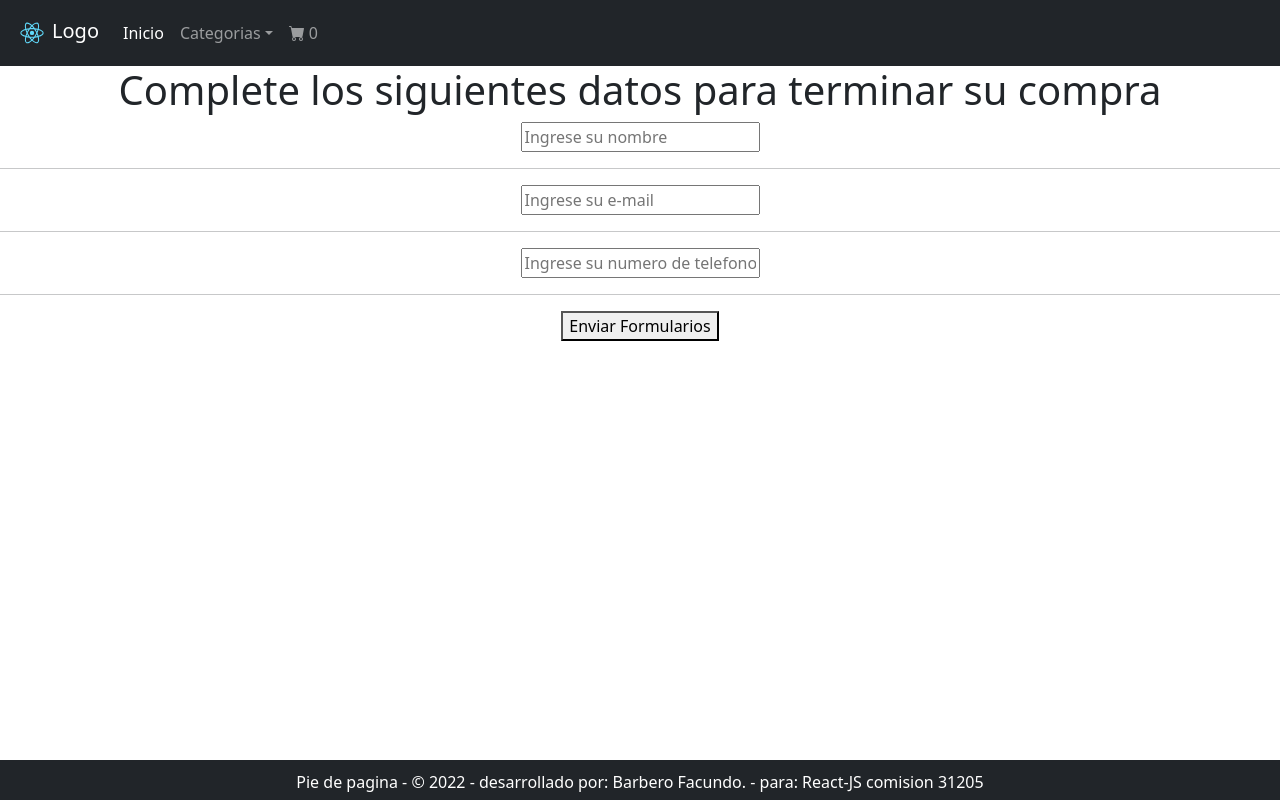
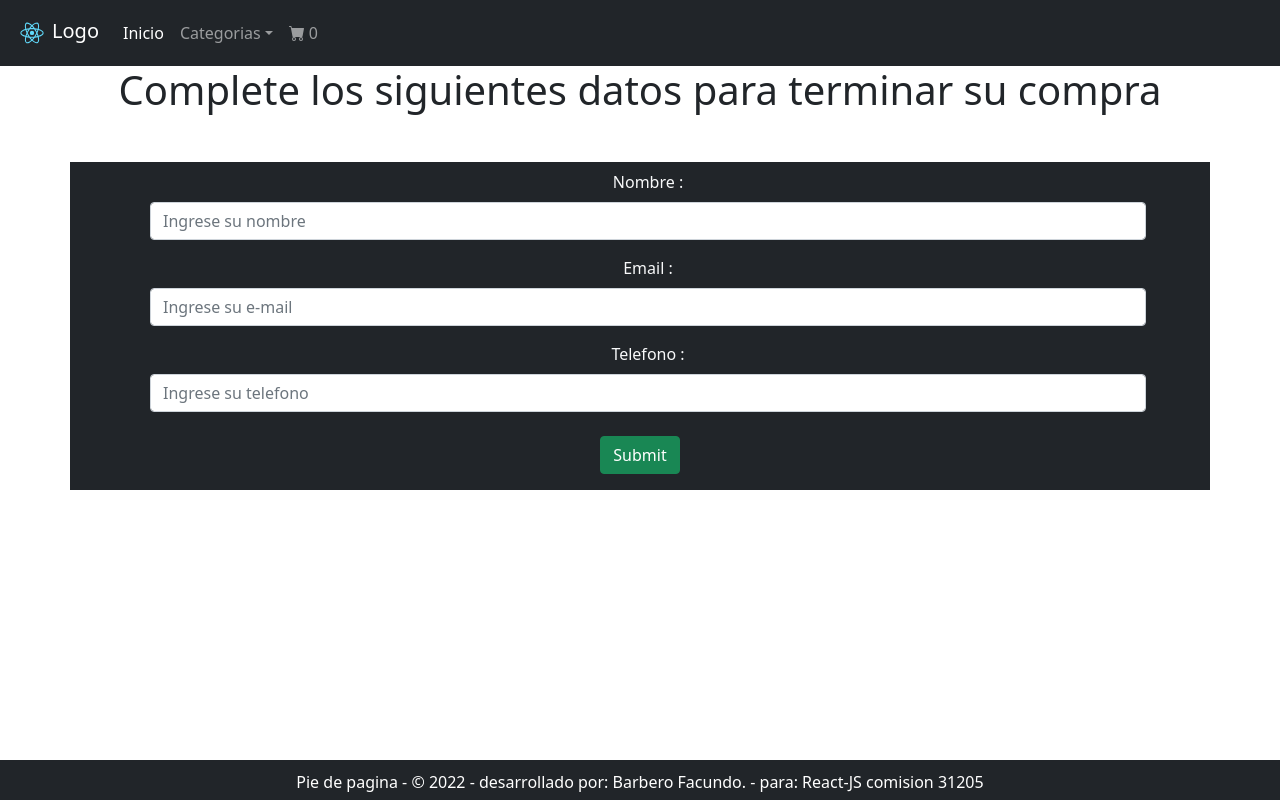
Before and after one commit to fbarbero98/react-JS-Facundo_Barbero, a React (Create React App) app: page /checkout in a window 1280 px wide. Built offline with nearby package versions, Linux system fonts and the light colour scheme; the HTML template or start-up script is replaced by a standard one.

Commit message:
Se agrego validacion basica

```diff
--- a/src/components/Checkout.jsx
+++ b/src/components/Checkout.jsx
@@ -4,6 +4,8 @@ import { useState, useEffect } from "react";
 import { CartContext } from "../context/CartContext";
 import { addDoc, collection, getFirestore } from "firebase/firestore";
 import { Link } from "react-router-dom";
+import Swal from "sweetalert2";
+import withReactContent from "sweetalert2-react-content";
 
 export default function Checkout() {
   //Los estados son para que se setee el nombre, celular o mail, dependiendo lo que manden a los inputs
@@ -21,8 +23,16 @@ export default function Checkout() {
   const db = getFirestore(); //Con esto llamamos a firestore para conectarnos con el server
   const orderCollection = collection(db, "orders"); //Con esto armamos una coleccion que nosotros queremos guardar en la variable
   //Si la coleccion ya existe, la busca, sino la crea.
-
+  const mySwal = withReactContent(Swal);
   function handleClick() {
+    if (userName === "" || userEmail === "" || userPhone === "") {
+      mySwal.fire({
+        title: "Error!",
+        text: "Debe completar todos los campos",
+        icon: "error",
+        confirmButtonText: "Volver",
+      });
+    } else {
       const order = {
         //Order va a tener los datos del "ticket"
         buyer: { name: userName, email: userEmail, phone: userPhone },
@@ -36,7 +46,8 @@ export default function Checkout() {
         setIdOrder(id);
       });
       console.log(order);
-    setCart([])
+      setCart([]);
+    }
   }
 
   useEffect(() => {
@@ -63,24 +74,112 @@ export default function Checkout() {
   ) : (
     <div>
       <h1>Complete los siguientes datos para terminar su compra</h1>
+      <div className="container w-auto bg-dark">
+        <form className="row text-light m-5 ">
+          <div className="col-md-12 m-2">
+            <label htmlFor="inputUserName" className="form-label">
+              Nombre :{" "}
+            </label>
+            <input
+              type={"text"}
+              required
+              className="form-control"
+              aria-label="Nombre"
+              placeholder="Ingrese su nombre"
+              onChange={(e) => setUserName(e.target.value)}
+            ></input>
+          </div>
 
+          {/*Accedemos al evento y del evento extraemos el value (target es porque el valor que necesitamos esta dentro de la prop target) */}
+          <div className="col-sm-12 m-2">
+            <label htmlFor="inputEmail4" className="form-label">
+              Email :{" "}
+            </label>
             <input
-        onChange={(e) => setUserName(e.target.value)}
-        placeholder="Ingrese su nombre"
+              type={"email"}
+              required
+              className="form-control"
+              id="inputEmail4"
+              placeholder="Ingrese su e-mail"
+              onChange={(e) => setUserEmail(e.target.value)}
             ></input>
-      {/*Accedemos al evento y del evento extraemos el value (target es porque el valor que necesitamos esta dentro de la prop target) */}
-      <hr />
+          </div>
+
+          <div className="col-sm-12 m-2">
+            <label htmlFor="inputPhone4" className="form-label">
+              {" "}
+              Telefono :{" "}
+            </label>
             <input
-        onChange={(e) => setUserEmail(e.target.value)}
-        placeholder="Ingrese su e-mail"
+              type={"number"}
+              required
+              className="form-control"
+              id="inputPhone4"
+              placeholder="Ingrese su telefono"
+              onChange={(e) => setUserPhone(e.target.value)}
             ></input>
-      <hr />
+          </div>
+
+          <div className="d-flex justify-content-center">
+            <div className="col-sm-12 m-3 align-content-center">
               <input
-        onChange={(e) => setUserPhone(e.target.value)}
-        placeholder="Ingrese su numero de telefono"
+                type={"submit"}
+                className="btn btn-success"
+                onClick={() => handleClick()}
               ></input>
-      <hr />
-      <button onClick={() => handleClick()}> Enviar Formularios </button>
+            </div>
+          </div>
+        </form>
+      </div>
     </div>
   );
 }
+
+/*<form class="row g-3">
+<div class="row g-3">
+  <div class="col">
+    <input type="text" class="form-control" placeholder="First name" aria-label="First name">
+  </div>
+  <div class="col-md-6">
+    <label for="inputEmail4" class="form-label">Email</label>
+    <input type="email" className="form-control" id="inputEmail4" placeholder="Ingrese su e-mail" onChange={(e) => setUserEmail(e.target.value)}> </input>
+  </div>
+  <div class="col-md-6">
+    <label for="inputPassword4" class="form-label">Password</label>
+    <input type="password" class="form-control" id="inputPassword4">
+  </div>
+  <div class="col-12">
+    <label for="inputAddress" class="form-label">Address</label>
+    <input type="text" class="form-control" id="inputAddress" placeholder="1234 Main St">
+  </div>
+  <div class="col-12">
+    <label for="inputAddress2" class="form-label">Address 2</label>
+    <input type="text" class="form-control" id="inputAddress2" placeholder="Apartment, studio, or floor">
+  </div>
+  <div class="col-md-6">
+    <label for="inputCity" class="form-label">City</label>
+    <input type="text" class="form-control" id="inputCity">
+  </div>
+  <div class="col-md-4">
+    <label for="inputState" class="form-label">State</label>
+    <select id="inputState" class="form-select">
+      <option selected>Choose...</option>
+      <option>...</option>
+    </select>
+  </div>
+  <div class="col-md-2">
+    <label for="inputZip" class="form-label">Zip</label>
+    <input type="text" class="form-control" id="inputZip">
+  </div>
+  <div class="col-12">
+    <div class="form-check">
+      <input class="form-check-input" type="checkbox" id="gridCheck">
+      <label class="form-check-label" for="gridCheck">
+        Check me out
+      </label>
+    </div>
+  </div>
+  <div class="col-12">
+    <button type="submit" class="btn btn-primary">Sign in</button>
+  </div>
+</form> */
```
Lines whose indentation alone changed are shown as unchanged.
